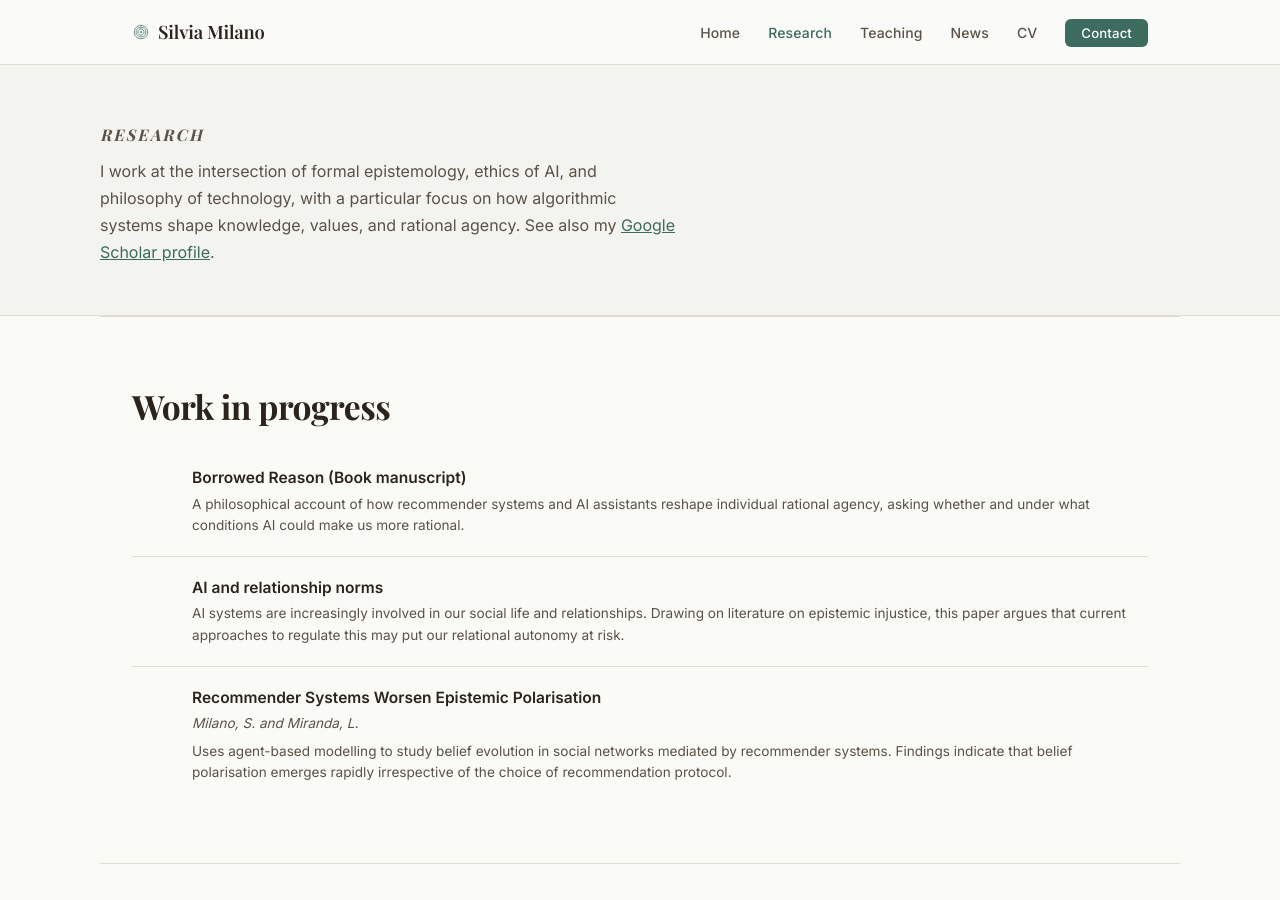
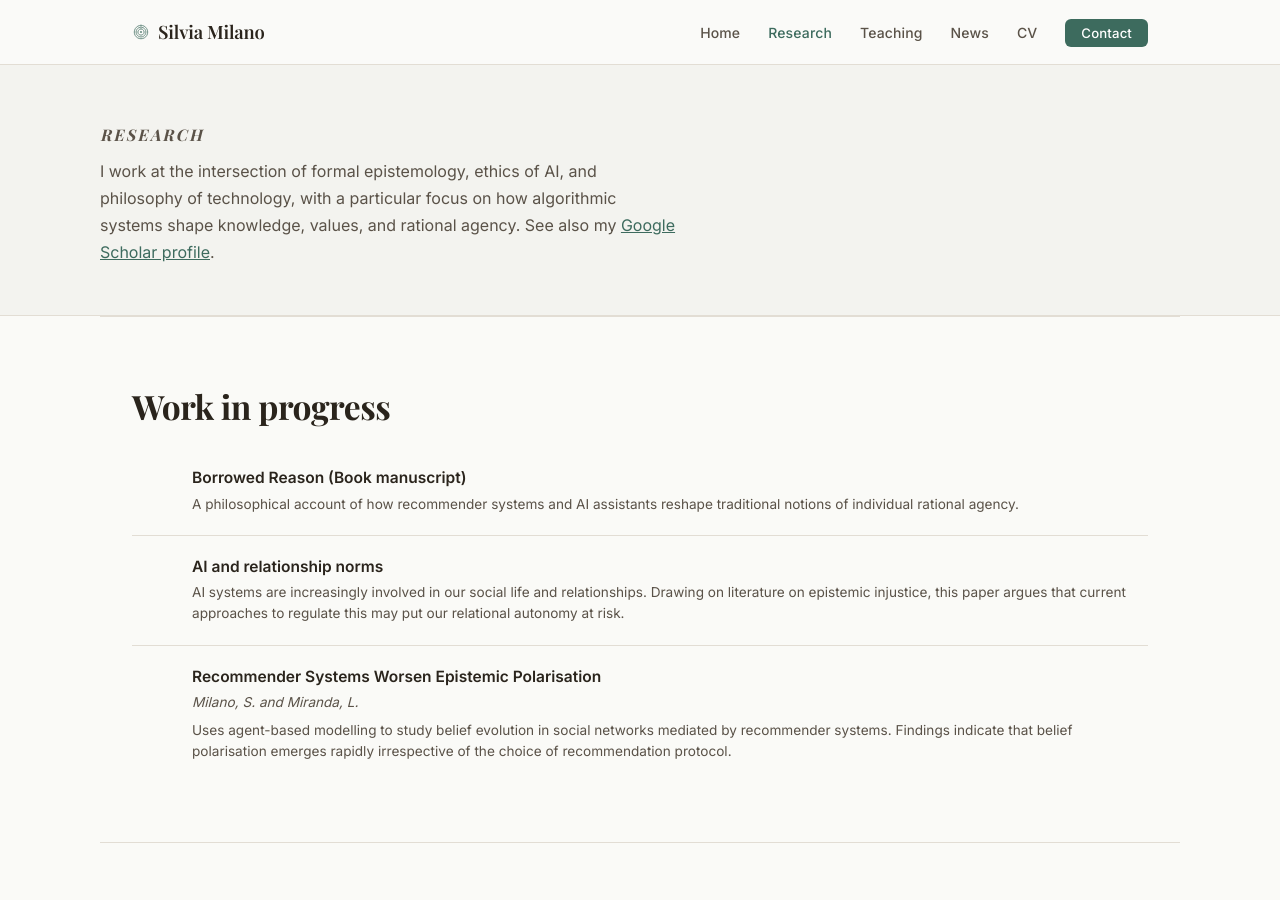
Before and after one commit to capt-c/silvia-milano-website, a Jekyll site: the page built from silvia-milano-site/research.html, in a window 1280 px wide and 900 px high. Built offline with Jekyll 4.4.1, drawn with Linux system fonts in a browser that asks for light colours; some web fonts are replaced.

Commit message:
Update publications.yml

```diff
--- a/silvia-milano-site/_data/publications.yml
+++ b/silvia-milano-site/_data/publications.yml
@@ -114,7 +114,7 @@ reports:
 in_progress:
 
   - title: "Borrowed Reason (Book manuscript)"
-    description: "A philosophical account of how recommender systems and AI assistants reshape individual rational agency, asking whether and under what conditions AI could make us more rational."
+    description: "A philosophical account of how recommender systems and AI assistants reshape traditional notions of individual rational agency."
 
   - title: "AI and relationship norms"
     description: "AI systems are increasingly involved in our social life and relationships. Drawing on literature on epistemic injustice, this paper argues that current approaches to regulate this may put our relational autonomy at risk."
```
